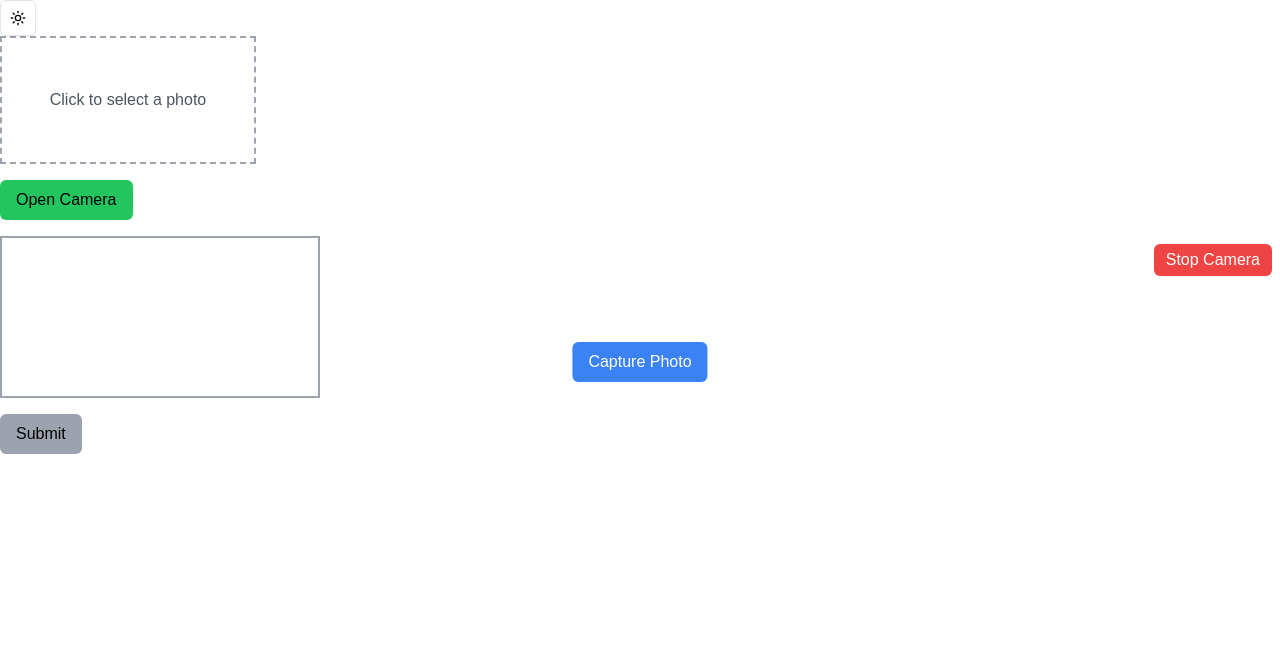
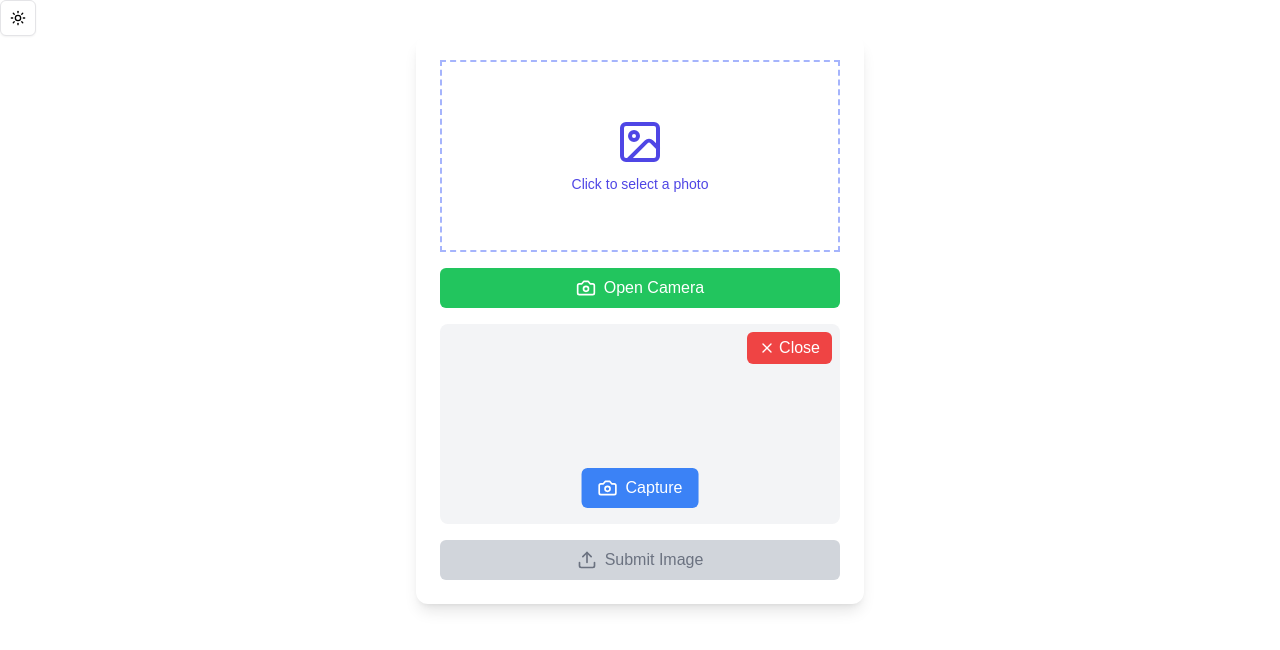
Before and after one commit to itzzGaurav7/makeme, a Next.js app in the folder frontend/: page / in a window 1280 px wide. Both pictures are taken after a click on the button "Open Camera". Shown: the top 650 px of the page. Built offline with nearby package versions, Linux system fonts and the light colour scheme; no server answers.

Commit message:
made prettyyy ui

```diff
--- a/frontend/app/Component/DropZone/DropBox.tsx
+++ b/frontend/app/Component/DropZone/DropBox.tsx
@@ -1,6 +1,7 @@
 "use client";
 
 import * as React from "react";
+import { Camera, Upload, X, Image as ImageIcon } from "lucide-react";
 
 export default function PhotoSelectBox() {
   const [selectedImage, setSelectedImage] = React.useState<File | null>(null);
@@ -8,7 +9,6 @@ export default function PhotoSelectBox() {
   const [imageUrl, setImageUrl] = React.useState<string | null>(null);
   const apiUrl = process.env.NEXT_PUBLIC_API_URL;
 
-  // Handle file selection
   const handleFileChange = (event: React.ChangeEvent<HTMLInputElement>) => {
     const file = event.target.files ? event.target.files[0] : null;
     if (file) {
@@ -17,17 +17,14 @@ export default function PhotoSelectBox() {
     }
   };
 
-  // Open file input dialog
   const handleImageSelect = () => {
     document.getElementById("file-input")?.click();
   };
 
-  // Activate camera
   const handleCaptureClick = () => {
     setIsCameraActive(true);
   };
 
-  // Stop the camera stream
   const handleStopCamera = () => {
     setIsCameraActive(false);
     const video = document.getElementById("video") as HTMLVideoElement;
@@ -39,7 +36,6 @@ export default function PhotoSelectBox() {
     }
   };
 
-  // Handle capture from the camera
   const handleCapture = (event: React.FormEvent<HTMLFormElement>) => {
     event.preventDefault();
     const canvas = document.createElement("canvas");
@@ -60,7 +56,6 @@ export default function PhotoSelectBox() {
     }
   };
 
-  // Handle image submission using XMLHttpRequest
   const handleSubmitImage = () => {
     if (selectedImage) {
       const formData = new FormData();
@@ -69,10 +64,8 @@ export default function PhotoSelectBox() {
       const xhr = new XMLHttpRequest();
       xhr.open("POST", `${apiUrl}/api/ocr`, true);
 
-      // Set up the request
       xhr.setRequestHeader("Content-Type", "multipart/form-data");
 
-      // Set up the callback for when the request finishes
       xhr.onload = function () {
         if (xhr.status >= 200 && xhr.status < 300) {
           console.log("Image uploaded successfully:", xhr.responseText);
@@ -81,17 +74,14 @@ export default function PhotoSelectBox() {
         }
       };
 
-      // Set up the callback for when the request fails
       xhr.onerror = function () {
         console.error("Request failed:", xhr.statusText);
       };
 
-      // Send the FormData
       xhr.send(formData);
     }
   };
 
-  // Start camera if active
   React.useEffect(() => {
     if (isCameraActive) {
       navigator.mediaDevices
@@ -109,15 +99,36 @@ export default function PhotoSelectBox() {
   }, [isCameraActive]);
 
   return (
-    <div>
+    <div className="max-w-md mx-auto p-6 bg-white shadow-lg rounded-xl">
       <div
-        className="w-64 h-32 border-dashed border-2 border-gray-400 flex items-center justify-center cursor-pointer"
+        className="w-full h-48 border-dashed border-2 border-indigo-300
+        flex items-center justify-center cursor-pointer hover:bg-indigo-50
+        transition-colors duration-300 relative"
         onClick={handleImageSelect}
       >
         {selectedImage ? (
-          <span className="text-sm text-gray-600">{selectedImage.name}</span>
+          <>
+            <img
+              src={imageUrl || undefined}
+              alt="Selected"
+              className="max-w-full max-h-full object-contain"
+            />
+            <button
+              onClick={(e) => {
+                e.stopPropagation();
+                setSelectedImage(null);
+                setImageUrl(null);
+              }}
+              className="absolute top-2 right-2 bg-red-500 text-white p-1 rounded-full hover:bg-red-600"
+            >
+              <X size={16} />
+            </button>
+          </>
         ) : (
-          <span className="text-gray-600">Click to select a photo</span>
+          <div className="flex flex-col items-center text-indigo-600">
+            <ImageIcon size={48} />
+            <span className="mt-2 text-sm">Click to select a photo</span>
+          </div>
         )}
       </div>
 
@@ -129,51 +140,59 @@ export default function PhotoSelectBox() {
         onChange={handleFileChange}
       />
 
-      <div className="mt-4">
+      <div className="flex space-x-4 mt-4">
         <button
           onClick={handleCaptureClick}
-          className="px-4 py-2 rounded-md bg-green-500 hover:bg-green-600"
+          className="flex-1 flex items-center justify-center px-4 py-2
+          bg-green-500 text-white rounded-md hover:bg-green-600
+          transition-colors duration-300"
         >
-          Open Camera
+          <Camera size={20} className="mr-2" /> Open Camera
         </button>
+      </div>
 
       {isCameraActive && (
-          <div className="relative mt-4">
+        <div className="relative mt-4 bg-gray-100 rounded-lg overflow-hidden">
           <video
             id="video"
-              width="320"
-              height="240"
+            width="100%"
             autoPlay
-              className="border-2 border-gray-400"
+            className="w-full"
           />
+          <div className="absolute top-0 right-0 p-2 flex space-x-2">
             <button
               onClick={handleStopCamera}
-              className="absolute top-0 right-0 mt-2 mr-2 bg-red-500 text-white px-3 py-1 rounded-md"
+              className="bg-red-500 text-white px-3 py-1 rounded-md
+              hover:bg-red-600 transition-colors duration-300 flex items-center"
             >
-              Stop Camera
+              <X size={16} className="mr-1" /> Close
             </button>
+          </div>
           <form
             onSubmit={handleCapture}
             className="absolute bottom-0 left-1/2 transform -translate-x-1/2 mb-4"
           >
-              <button type="submit" className="bg-blue-500 text-white px-4 py-2 rounded-md">
-                Capture Photo
+            <button
+              type="submit"
+              className="bg-blue-500 text-white px-4 py-2 rounded-md
+              hover:bg-blue-600 transition-colors duration-300 flex items-center"
+            >
+              <Camera size={20} className="mr-2" /> Capture
             </button>
           </form>
         </div>
-        )}
-      </div>
-
-      {imageUrl && (
-        <img src={imageUrl} alt="Selected or Captured" className="mt-4 w-32 h-32 object-cover" />
       )}
 
       <button
         onClick={handleSubmitImage}
         disabled={!selectedImage}
-        className={`mt-4 px-4 py-2 rounded-md ${!selectedImage ? "bg-gray-400 cursor-not-allowed" : "bg-blue-500 hover:bg-blue-600"}`}
+        className={`mt-4 w-full flex items-center justify-center px-4 py-2 rounded-md
+        transition-colors duration-300
+        ${!selectedImage
+          ? "bg-gray-300 cursor-not-allowed text-gray-500"
+          : "bg-indigo-500 text-white hover:bg-indigo-600"}`}
       >
-        Submit
+        <Upload size={20} className="mr-2" /> Submit Image
       </button>
     </div>
   );
```
Lines whose indentation alone changed are shown as unchanged.
